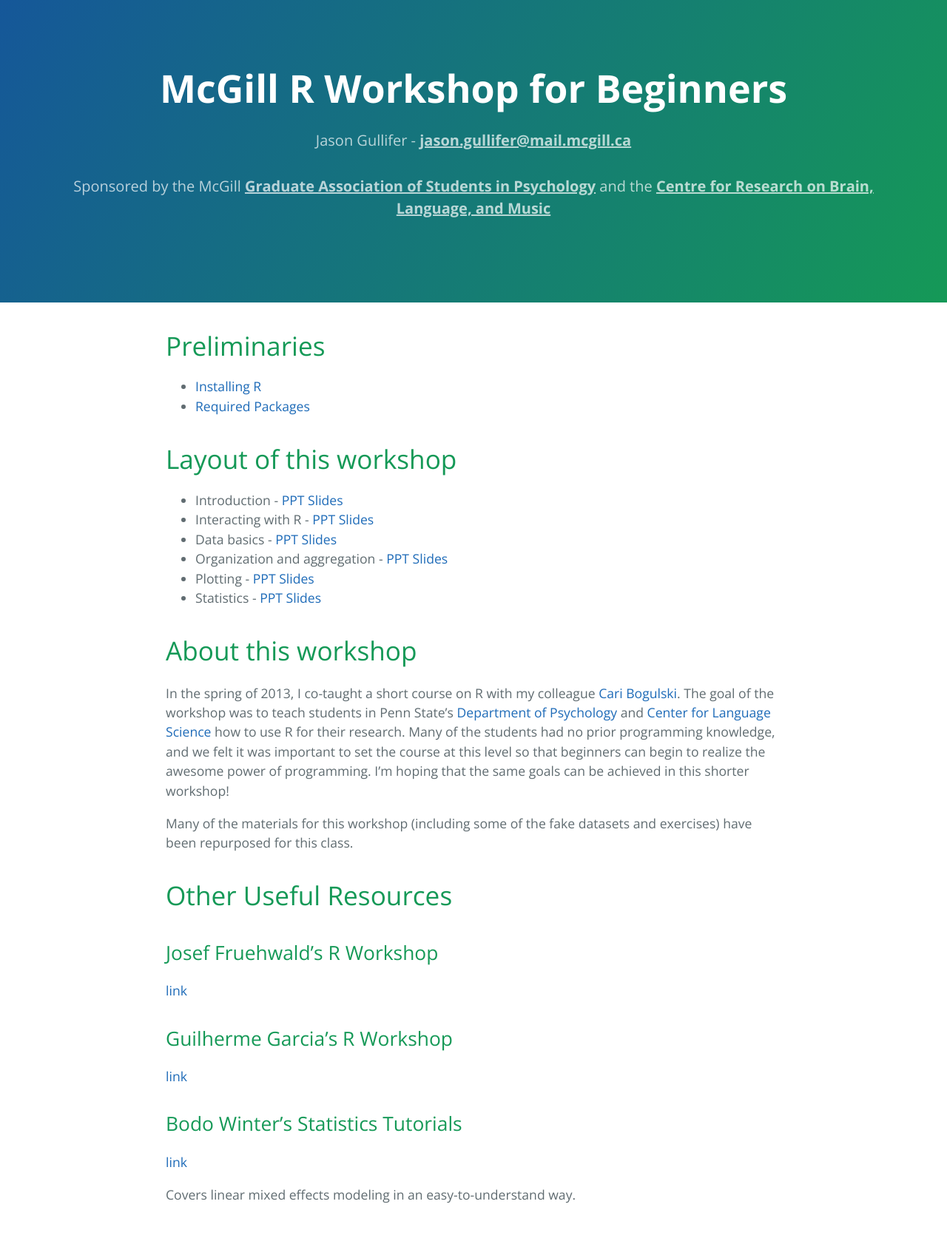
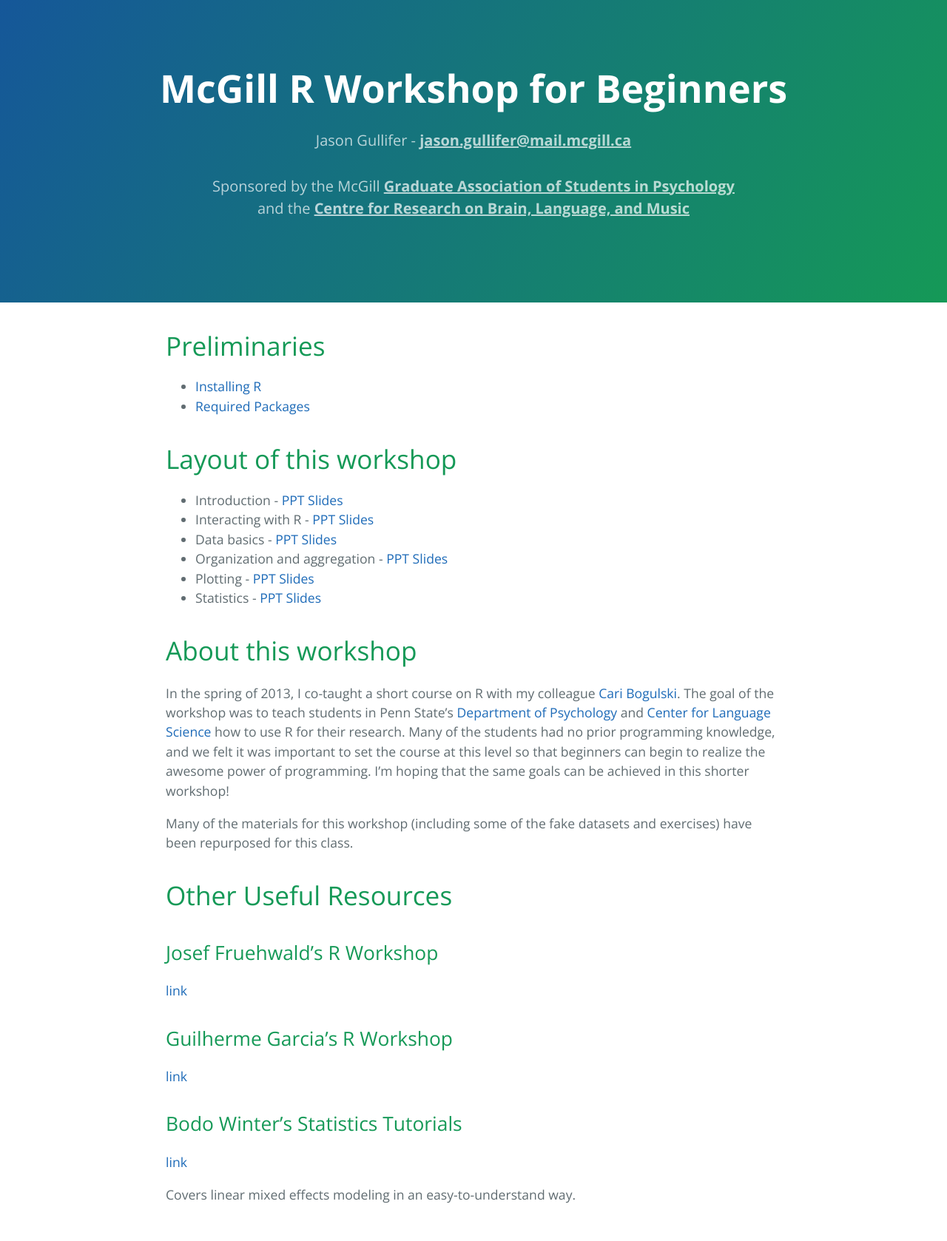
Before and after one commit to jasongullifer/rworkshop, a Jekyll site: the page built from docs/index.md, in a window 1280 px wide. Shown: the whole page at 74% size. Built offline with Jekyll 4.4.1, drawn with Linux system fonts in a browser that asks for light colours.

Commit message:
added sponsor and more datasets

```diff
--- a/docs/_includes/header.html
+++ b/docs/_includes/header.html
@@ -1,6 +1,6 @@
 <h1 class="project-name">{{ site.title }}</h1>
 <h2 class="project-tagline">{{ site.author }} - <a href="mailto:{{ site.email }}">{{ site.email }}</a></h2>
-<h2 class="project-tagline">Sponsored by the McGill <a href="http://www.psych.mcgill.ca/perpg/stds/gasp/">Graduate Association of Students in Psychology</a> and the <a href="http://crblm.ca/">Centre for Research on Brain, Language, and Music</a></h2>
+<h2 class="project-tagline">Sponsored by the McGill <a href="http://www.psych.mcgill.ca/perpg/stds/gasp/">Graduate Association of Students in Psychology</a> </br>and the <a href="http://crblm.ca/">Centre for Research on Brain, Language, and Music</a></h2>
 
 
 
```
